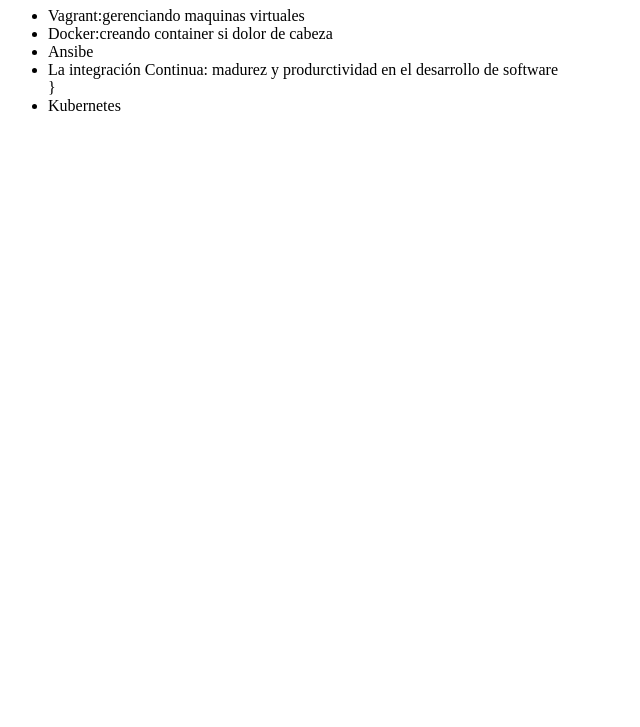
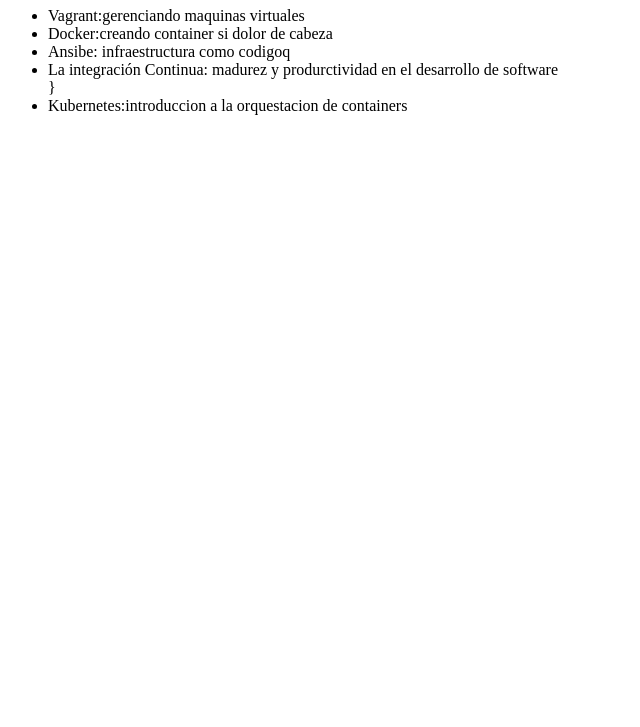
Before and after one commit to hasamenz/aluragit, a plain HTML site: page index.html in a window 1280 px wide. Shown: the part 73-800 px from the top of the page, without its empty margins (0-640 px from the left). Drawn offline with Linux system fonts and the light colour scheme.

Commit message:
modificando el nombre del curso de Kubernetes

```diff
--- a/index.html
+++ b/index.html
@@ -12,9 +12,9 @@
     <ul>
         <li>Vagrant:gerenciando maquinas virtuales</li>
         <li>Docker:creando container si dolor de cabeza</li>
-        <li>Ansibe</li>
+        <li>Ansibe: infraestructura como codigoq</li>
         <li> La integración Continua: madurez y produrctividad en el desarrollo de software</li>}
-        <li>Kubernetes</li>
+        <li>Kubernetes:introduccion a la orquestacion de containers</li>
     </ul>
 
 </body>
```
